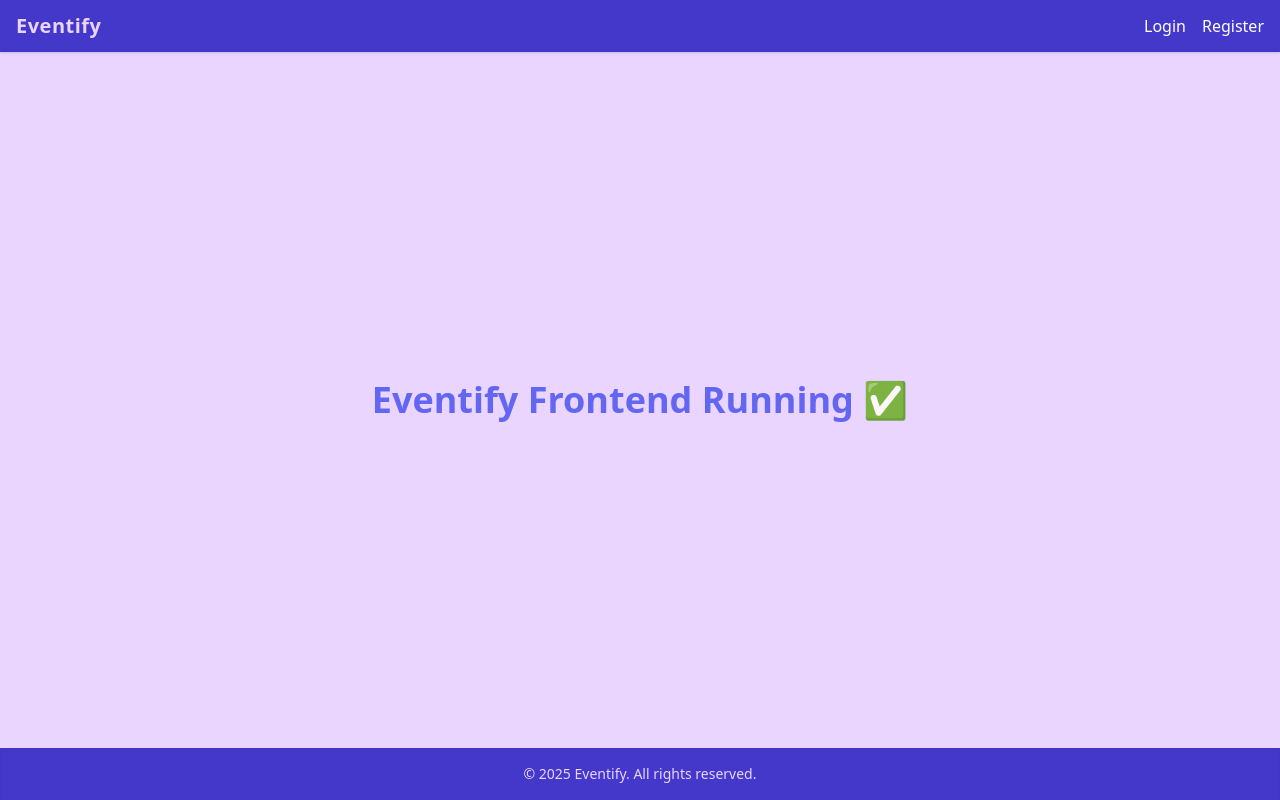
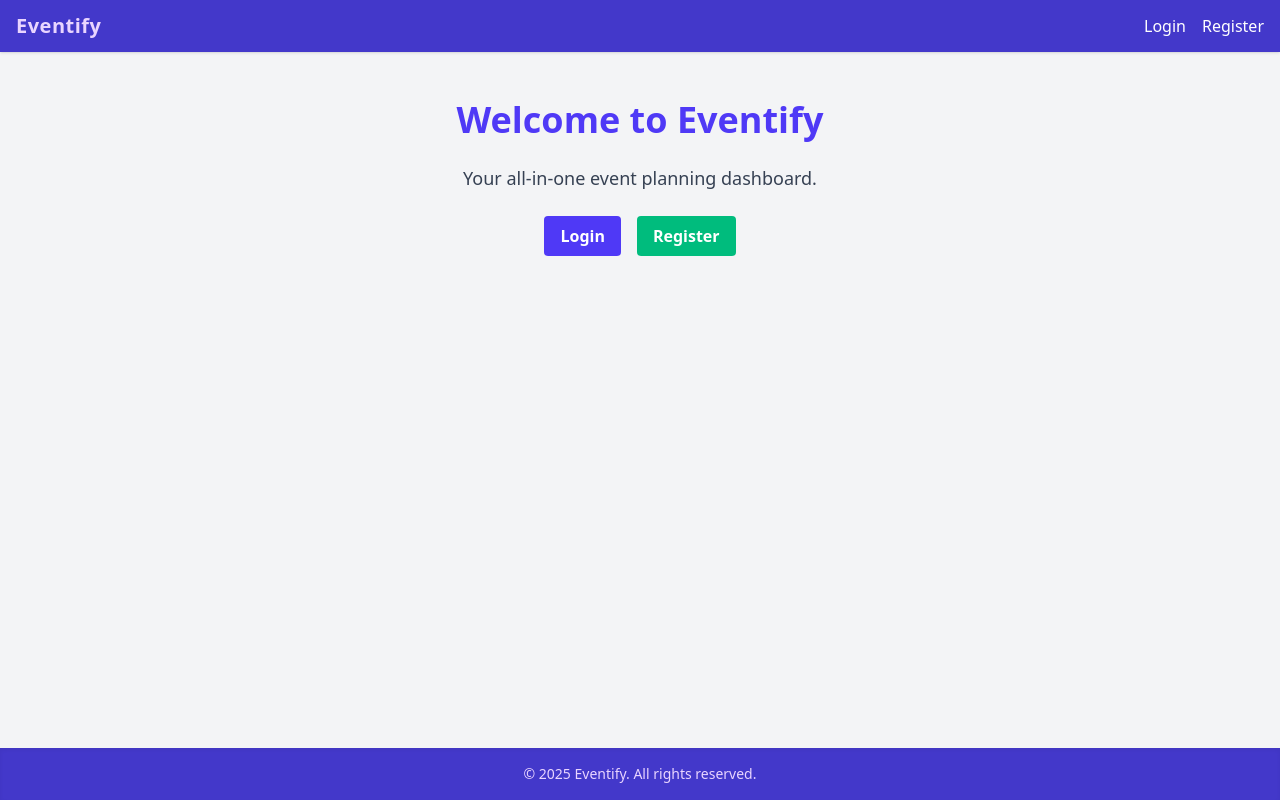
Before and after one commit to YusufBolden/eventify, a React (Vite) app in the folder frontend/: page / in a window 1280 px wide. Built offline with nearby package versions, Linux system fonts and the light colour scheme.

Commit message:
Adds tailwindcss styles and routes

```diff
--- a/frontend/src/App.tsx
+++ b/frontend/src/App.tsx
@@ -1,13 +1,20 @@
+import { Routes, Route } from 'react-router-dom'
 import Header from './components/Header'
 import Footer from './components/Footer'
-import './index.css'
+import HomePage from './pages/HomePage'
+import LoginPage from './pages/LoginPage'
+import RegisterPage from './pages/RegisterPage'
 
 function App() {
   return (
-    <div className="min-h-screen flex flex-col bg-[#E9D5FF]">
+    <div className="min-h-screen flex flex-col bg-gray-100">
       <Header />
-      <main className="flex-grow flex items-center justify-center text-center">
-        <h1 className="text-4xl font-bold text-[#6366F1]">Eventify Frontend Running ✅</h1>
+      <main className="flex-grow">
+        <Routes>
+          <Route path="/" element={<HomePage />} />
+          <Route path="/login" element={<LoginPage />} />
+          <Route path="/register" element={<RegisterPage />} />
+        </Routes>
       </main>
       <Footer />
     </div>
```
